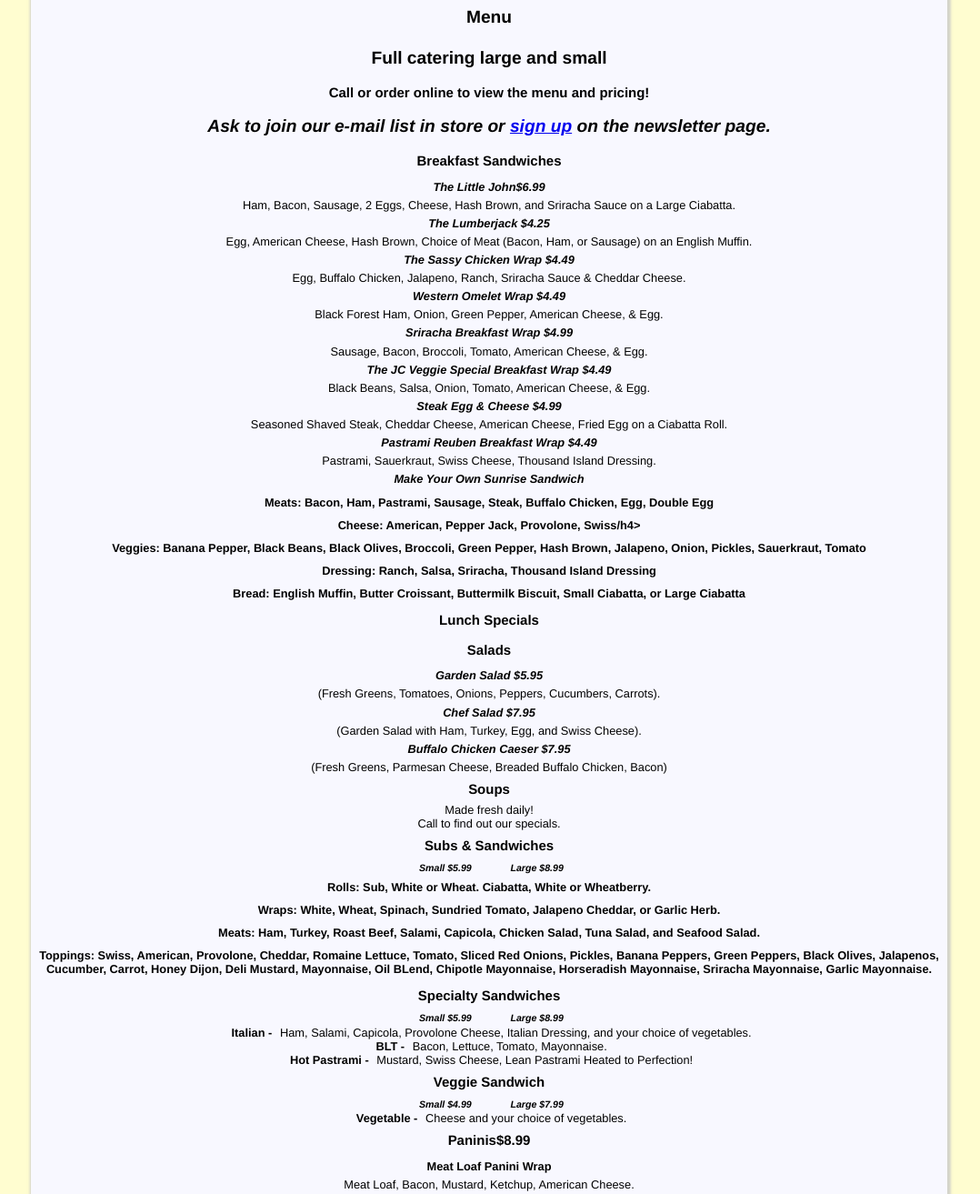
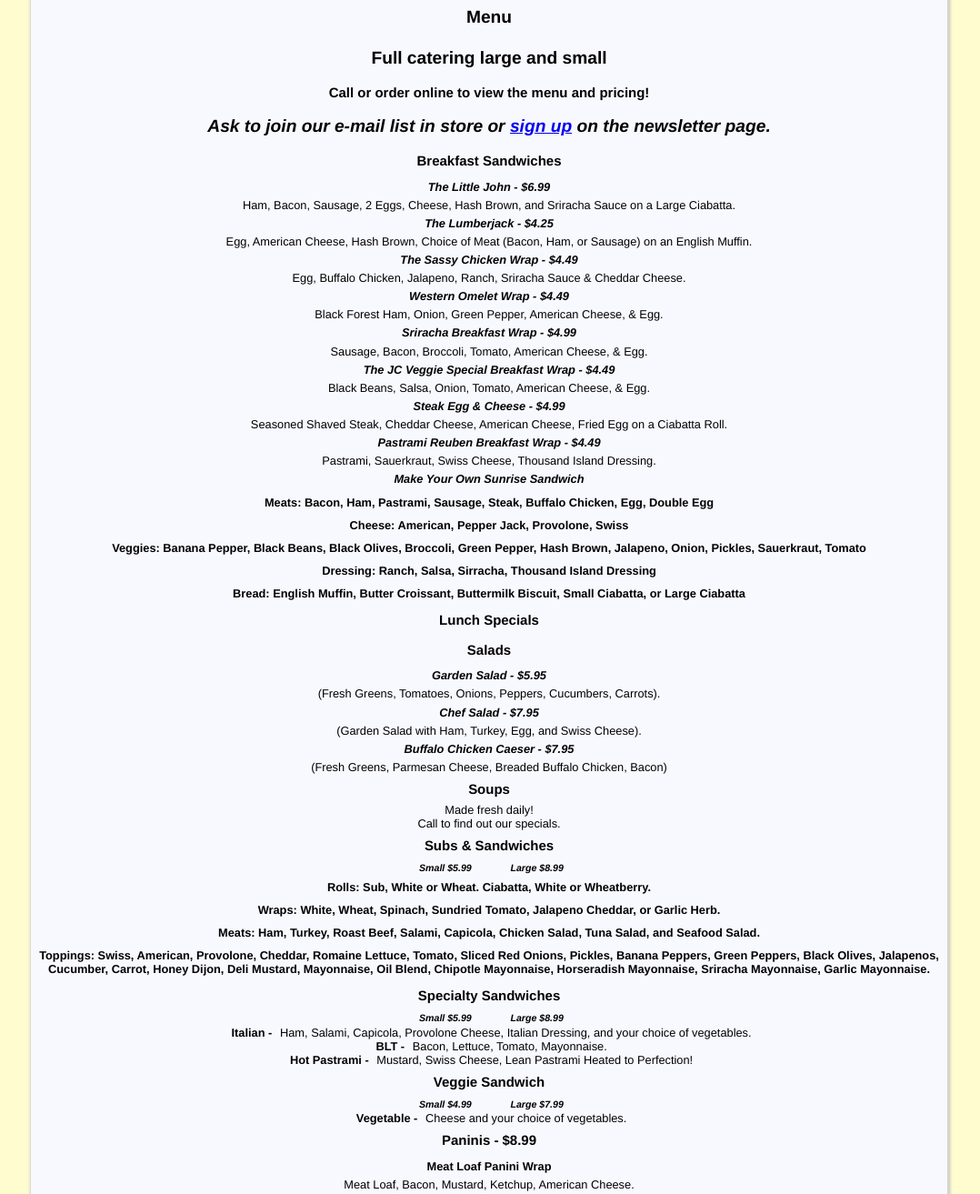
Before and after one commit to justcadams/Final, a PHP site: page /menu.php in a window 1280 px wide. Shown: the part 262-1575 px from the top of the page at 91% size, without its empty margins (102-1180 px from the left). Run offline with PHP 8.4, Linux system fonts and the light colour scheme.

```diff
--- a/menu.php
+++ b/menu.php
@@ -15,36 +15,36 @@ else {
 <h2 class="italic">Ask to join our e-mail list in store or <a href="newsletter.php">sign up</a> on the newsletter page.</h2>
 
 <h3>Breakfast Sandwiches</h3>
-<h4 class="bold italic">The Little John<p class="inline">$6.99</p></h4>
+<h4 class="bold italic">The Little John - <p class="inline">$6.99</p></h4>
 <p>Ham, Bacon, Sausage, 2 Eggs, Cheese, Hash Brown, and Sriracha Sauce on a Large Ciabatta.</p>
-<h4 class="bold italic">The Lumberjack <p class="inline">$4.25</p></h4>
+<h4 class="bold italic">The Lumberjack - <p class="inline">$4.25</p></h4>
 <p>Egg, American Cheese, Hash Brown, Choice of Meat (Bacon, Ham, or Sausage) on an English Muffin.</p>
-<h4 class="bold italic">The Sassy Chicken Wrap <p class="inline">$4.49</p></h4>
+<h4 class="bold italic">The Sassy Chicken Wrap - <p class="inline">$4.49</p></h4>
 Egg, Buffalo Chicken, Jalapeno, Ranch, Sriracha Sauce & Cheddar Cheese.
-<h4 class="bold italic">Western Omelet Wrap <p class="inline">$4.49</p></h4>
+<h4 class="bold italic">Western Omelet Wrap - <p class="inline">$4.49</p></h4>
 <p>Black Forest Ham, Onion, Green Pepper, American Cheese, & Egg.</p>
-<h4 class="bold italic">Sriracha Breakfast Wrap <p class="inline">$4.99</p></h4>
+<h4 class="bold italic">Sriracha Breakfast Wrap - <p class="inline">$4.99</p></h4>
 <p>Sausage, Bacon, Broccoli, Tomato, American Cheese, & Egg.</p>
-<h4 class="bold italic">The JC Veggie Special Breakfast Wrap <p class="inline">$4.49</p></h4>
+<h4 class="bold italic">The JC Veggie Special Breakfast Wrap - <p class="inline">$4.49</p></h4>
 <p>Black Beans, Salsa, Onion, Tomato, American Cheese, & Egg.</p>
-<h4 class="bold italic">Steak Egg & Cheese <p class="inline">$4.99</p></h4>
+<h4 class="bold italic">Steak Egg & Cheese - <p class="inline">$4.99</p></h4>
 <p>Seasoned Shaved Steak, Cheddar Cheese, American Cheese, Fried Egg on a Ciabatta Roll.</p>
-<h4 class="bold italic">Pastrami Reuben Breakfast Wrap <p class="inline">$4.49</p></h4>
+<h4 class="bold italic">Pastrami Reuben Breakfast Wrap - <p class="inline">$4.49</p></h4>
 <p>Pastrami, Sauerkraut, Swiss Cheese, Thousand Island Dressing.</p>
 <h4 class="bold italic">Make Your Own Sunrise Sandwich</h4>
 <h4 class="bold">Meats: Bacon, Ham, Pastrami, Sausage, Steak, Buffalo Chicken, Egg, Double Egg</h4>
-<h4 class="bold">Cheese: American, Pepper Jack, Provolone, Swiss/h4>
+<h4 class="bold">Cheese: American, Pepper Jack, Provolone, Swiss</h4>
 <h4 class="bold">Veggies: Banana Pepper, Black Beans, Black Olives, Broccoli, Green Pepper, Hash Brown, Jalapeno, Onion, Pickles, Sauerkraut, Tomato</h4>
-<h4 class="bold">Dressing: Ranch, Salsa, Sriracha, Thousand Island Dressing</h4>
+<h4 class="bold">Dressing: Ranch, Salsa, Sirracha, Thousand Island Dressing</h4>
 <h4 class="bold">Bread: English Muffin, Butter Croissant, Buttermilk Biscuit, Small Ciabatta, or Large Ciabatta</h4>
 
 <h3>Lunch Specials</h3>
 <h3>Salads</h3>
-<h4 class="bold italic">Garden Salad <p class="inline">$5.95</p></h4>
+<h4 class="bold italic">Garden Salad - <p class="inline">$5.95</p></h4>
 <p>(Fresh Greens, Tomatoes, Onions, Peppers, Cucumbers, Carrots).</p>
-<h4 class="bold italic">Chef Salad <p class="inline">$7.95</p></h4>
+<h4 class="bold italic">Chef Salad - <p class="inline">$7.95</p></h4>
 <p>(Garden Salad with Ham, Turkey, Egg, and Swiss Cheese).</p>
-<h4 class="bold italic">Buffalo Chicken Caeser <p class="inline">$7.95</p></h4>
+<h4 class="bold italic">Buffalo Chicken Caeser - <p class="inline">$7.95</p></h4>
 <p>(Fresh Greens, Parmesan Cheese, Breaded Buffalo Chicken, Bacon)</p>
 
 <h3>Soups</h3>
@@ -56,7 +56,7 @@ Call to find out our specials.</p>
 <h4>Rolls: <p class="inline">Sub, White or Wheat. Ciabatta, White or Wheatberry.</p></h4>
 <h4>Wraps: <p class="inline">White, Wheat, Spinach, Sundried Tomato, Jalapeno Cheddar, or Garlic Herb.</p></h4>
 <h4>Meats: <p class="inline">Ham, Turkey, Roast Beef, Salami, Capicola, Chicken Salad, Tuna Salad, and Seafood Salad.</p></h4>
-<h4>Toppings: <p class="inline">Swiss, American, Provolone, Cheddar, Romaine Lettuce, Tomato, Sliced Red Onions, Pickles, Banana Peppers, Green Peppers, Black Olives, Jalapenos, Cucumber, Carrot, Honey Dijon, Deli Mustard, Mayonnaise, Oil BLend, Chipotle Mayonnaise, Horseradish Mayonnaise, Sriracha Mayonnaise, Garlic Mayonnaise.</p></h4>
+<h4>Toppings: <p class="inline">Swiss, American, Provolone, Cheddar, Romaine Lettuce, Tomato, Sliced Red Onions, Pickles, Banana Peppers, Green Peppers, Black Olives, Jalapenos, Cucumber, Carrot, Honey Dijon, Deli Mustard, Mayonnaise, Oil Blend, Chipotle Mayonnaise, Horseradish Mayonnaise, Sriracha Mayonnaise, Garlic Mayonnaise.</p></h4>
 
 <h3>Specialty Sandwiches</h3>
 <h5 class="twocolcenter bold italic"><p class="col">Small $5.99</p><p class="col">Large $8.99</p></h5>
@@ -68,7 +68,7 @@ Call to find out our specials.</p>
 <h5 class="twocolcenter bold italic"><p class="col">Small $4.99</p><p class="col">Large $7.99</p></h5>
 <h4 class="bold inline">Vegetable - </h4><p class="inline">Cheese and your choice of vegetables.</p></h4>
 
-<h3 class="bold">Paninis<p class="inline">$8.99</p></h3>
+<h3 class="bold">Paninis - <p class="inline">$8.99</p></h3>
 <h4 class="bold">Meat Loaf Panini Wrap</h4>
 <p class="inline">Meat Loaf, Bacon, Mustard, Ketchup, American Cheese.</p>
 <h4 class="bold">Salami Panini</h4>
```
